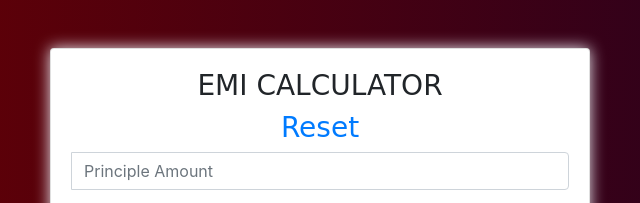
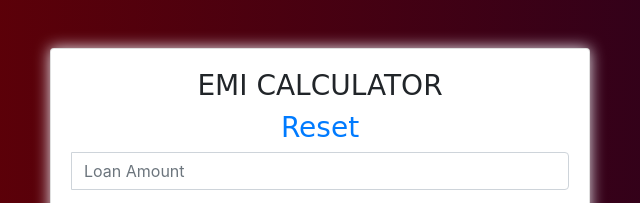
Before and after one commit to enigmatic241/Emi-Calculator, a plain HTML site: page index.html in a window 1280 px wide. Shown: the top 203 px of the page, 320-960 px from the left. Drawn offline with nearby package versions, Linux system fonts and the light colour scheme; a web font is replaced by a local one.

Commit message:
update code

```diff
--- a/index.html
+++ b/index.html
@@ -23,7 +23,7 @@
                       <div class="form-group">
                         <div class="input-group">
                           <span class="input-group-addon"></span>
-                          <input type="number" class="form-control" id="amount" placeholder="Principle Amount" step="any" min="0" value="">
+                          <input type="number" class="form-control" id="amount" placeholder="Loan Amount" step="any" min="0" value="">
                         </div>
                         <div class="input-group pt-3">
                             <span class="input-group-addon"></span>
```
